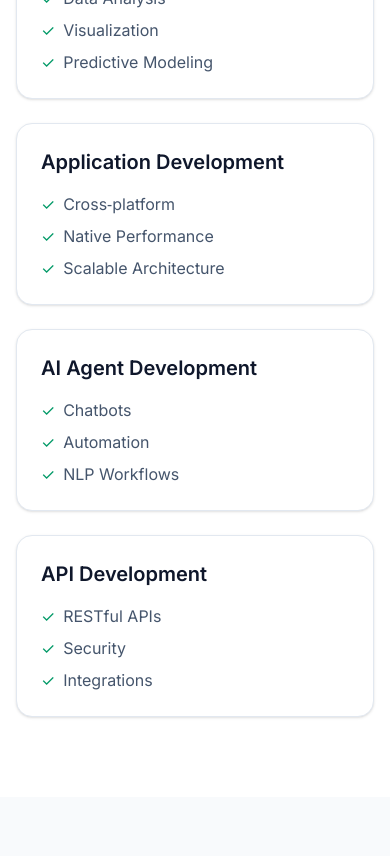
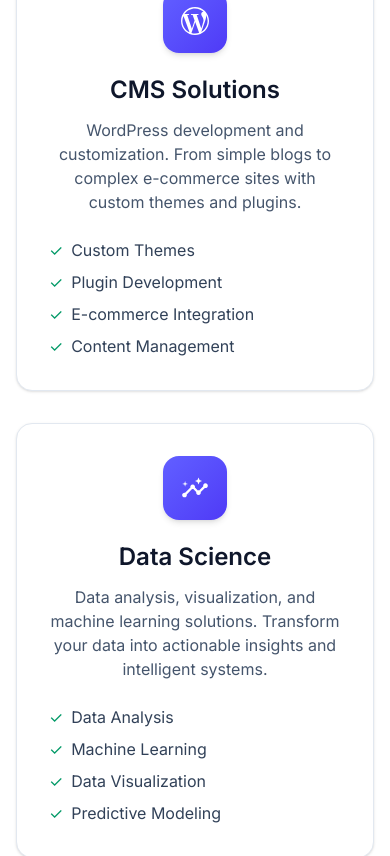
Before and after one commit to chandan9648/mywebsite, a React (Vite) app in the folder frontend/: page / in a window 390 px wide. Shown: the part 4580-5436 px from the top of the page. Built offline with nearby package versions, Linux system fonts and the light colour scheme.

Commit message:
Refactor Services component to enhance ServiceCard with icons and descriptions for improved clarity and user engagement

```diff
--- a/frontend/src/Components/Services.jsx
+++ b/frontend/src/Components/Services.jsx
@@ -1,10 +1,26 @@
-const ServiceCard = ({ title, points }) => (
-  <div className="rounded-2xl border border-slate-200 bg-white p-6 shadow-sm h-full">
-    <h3 className="text-xl font-semibold text-slate-900">{title}</h3>
-    <ul className="mt-4 space-y-2 text-slate-600">
+import { FiGlobe, FiTrendingUp, FiSmartphone, FiShield } from "react-icons/fi";
+import { TbApi } from "react-icons/tb";
+import { SiWordpress } from "react-icons/si";
+import { LuBot } from "react-icons/lu";
+import { MdInsights } from "react-icons/md";
+
+const Check = () => <span className="text-emerald-600">✓</span>;
+
+const ServiceCard = ({ Icon, title, description, points }) => (
+  <div className="rounded-2xl border border-slate-200 bg-white p-8 shadow-sm h-full">
+    <div className="mx-auto mb-5 grid place-items-center">
+      <span className="inline-flex h-16 w-16 items-center justify-center rounded-2xl bg-gradient-to-br from-indigo-500 to-indigo-600 text-white shadow-md">
+        <Icon size={28} />
+      </span>
+    </div>
+    <h3 className="text-2xl font-semibold text-slate-900 text-center leading-snug">{title}</h3>
+    {description && (
+      <p className="mt-3 text-center text-slate-600 max-w-md mx-auto">{description}</p>
+    )}
+    <ul className="mt-6 space-y-2 text-slate-700 max-w-md mx-auto">
       {points.map((p) => (
         <li key={p} className="flex items-start gap-2">
-          <span className="text-emerald-600">✓</span>
+          <Check />
           <span>{p}</span>
         </li>
       ))}
@@ -15,7 +31,10 @@ const ServiceCard = ({ title, points }) => (
 const Services = () => {
   const services = [
     {
+      Icon: FiGlobe,
       title: "Web Development",
+      description:
+        "Custom web applications using modern technologies like React, Node.js, and Next.js. Responsive, fast, and user-friendly websites.",
       points: [
         "Responsive Design",
         "Performance Optimization",
@@ -24,33 +43,76 @@ const Services = () => {
       ],
     },
     {
+      Icon: SiWordpress,
       title: "CMS Solutions",
-      points: ["Custom Themes", "Plugin Development", "Content Management"],
+      description:
+        "WordPress development and customization. From simple blogs to complex e-commerce sites with custom themes and plugins.",
+      points: [
+        "Custom Themes",
+        "Plugin Development",
+        "E-commerce Integration",
+        "Content Management",
+      ],
     },
     {
+      Icon: MdInsights,
       title: "Data Science",
-      points: ["Data Analysis", "Visualization", "Predictive Modeling"],
+      description:
+        "Data analysis, visualization, and machine learning solutions. Transform your data into actionable insights and intelligent systems.",
+      points: [
+        "Data Analysis",
+        "Machine Learning",
+        "Data Visualization",
+        "Predictive Modeling",
+      ],
     },
     {
+      Icon: FiSmartphone,
       title: "Application Development",
-      points: ["Cross‑platform", "Native Performance", "Scalable Architecture"],
+      description:
+        "Cross-platform mobile and desktop applications. Native performance with modern frameworks and technologies.",
+      points: [
+        "Cross-platform Apps",
+        "Native Performance",
+        "User-centric Design",
+        "Scalable Architecture",
+      ],
     },
     {
+      Icon: LuBot,
       title: "AI Agent Development",
-      points: ["Chatbots", "Automation", "NLP Workflows"],
+      description:
+        "Intelligent automation and AI-powered solutions. Custom chatbots, automated workflows, and smart data processing systems.",
+      points: [
+        "Chatbot Development",
+        "Process Automation",
+        "Natural Language Processing",
+        "Smart Integrations",
+      ],
     },
     {
+      Icon: TbApi,
       title: "API Development",
-      points: ["RESTful APIs", "Security", "Integrations"],
+      description:
+        "RESTful API design and development. Secure, scalable, and well-documented APIs for seamless integration.",
+      points: [
+        "RESTful APIs",
+        "API Documentation",
+        "Security Implementation",
+        "Third-party Integrations",
+      ],
     },
   ];
 
   return (
-    <section id="services" className="py-20">
+    <section id="services" className="py-20 bg-white">
       <div className="mx-auto max-w-6xl px-4">
         <h2 className="text-3xl md:text-4xl font-extrabold tracking-tight text-slate-900 text-center">Services</h2>
-        <p className="mt-2 text-center text-slate-600">What I can do for you</p>
-        <div className="mt-10 grid sm:grid-cols-2 lg:grid-cols-3 gap-6">
+        <div className="mt-2 flex justify-center">
+          <span className="block h-1 w-14 rounded bg-indigo-500"></span>
+        </div>
+        <p className="mt-3 text-center text-slate-600">What I can do for you</p>
+        <div className="mt-10 grid sm:grid-cols-2 lg:grid-cols-3 gap-8">
           {services.map((s) => (
             <ServiceCard key={s.title} {...s} />
           ))}
```
